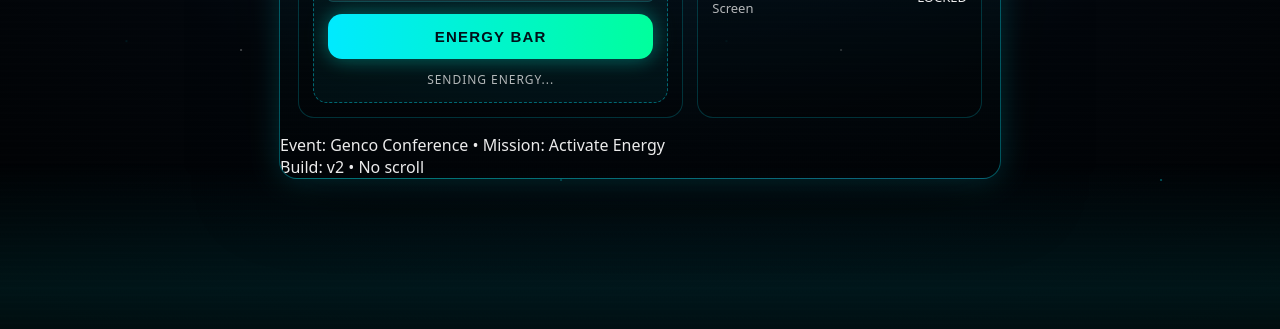
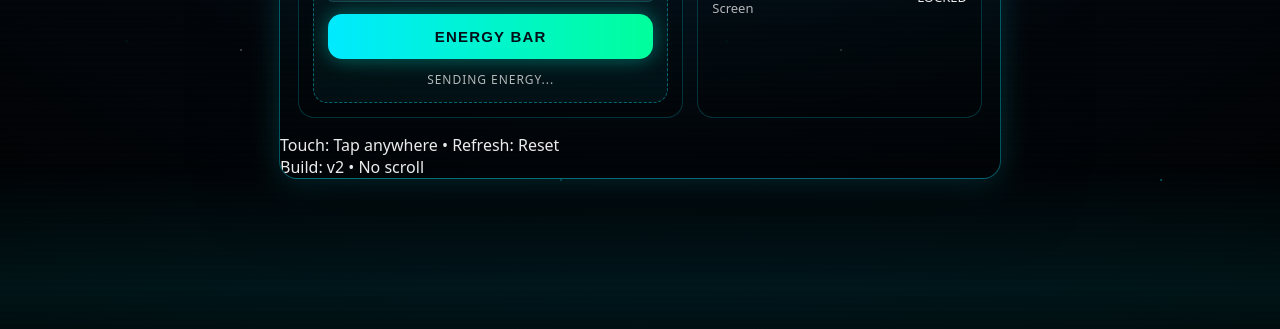
Before and after one commit to adzimaziz/Activate-Energy, a plain HTML site: page index.html in a window 1280 px wide. Shown: the part 469-798 px from the top of the page. Drawn offline with Linux system fonts and the light colour scheme.

Commit message:
Update index.html

```diff
--- a/index.html
+++ b/index.html
@@ -480,7 +480,7 @@
       </div>
 
       <div class="footer">
-        <div>Event: <span class="kbd">Genco Conference</span> • Mission: <span class="kbd">Activate Energy</span></div>
+        <div>Touch: <span class="kbd">Tap anywhere</span> • Refresh: <span class="kbd">Reset</span></div>
         <div>Build: v2 • No scroll</div>
       </div>
 
```
